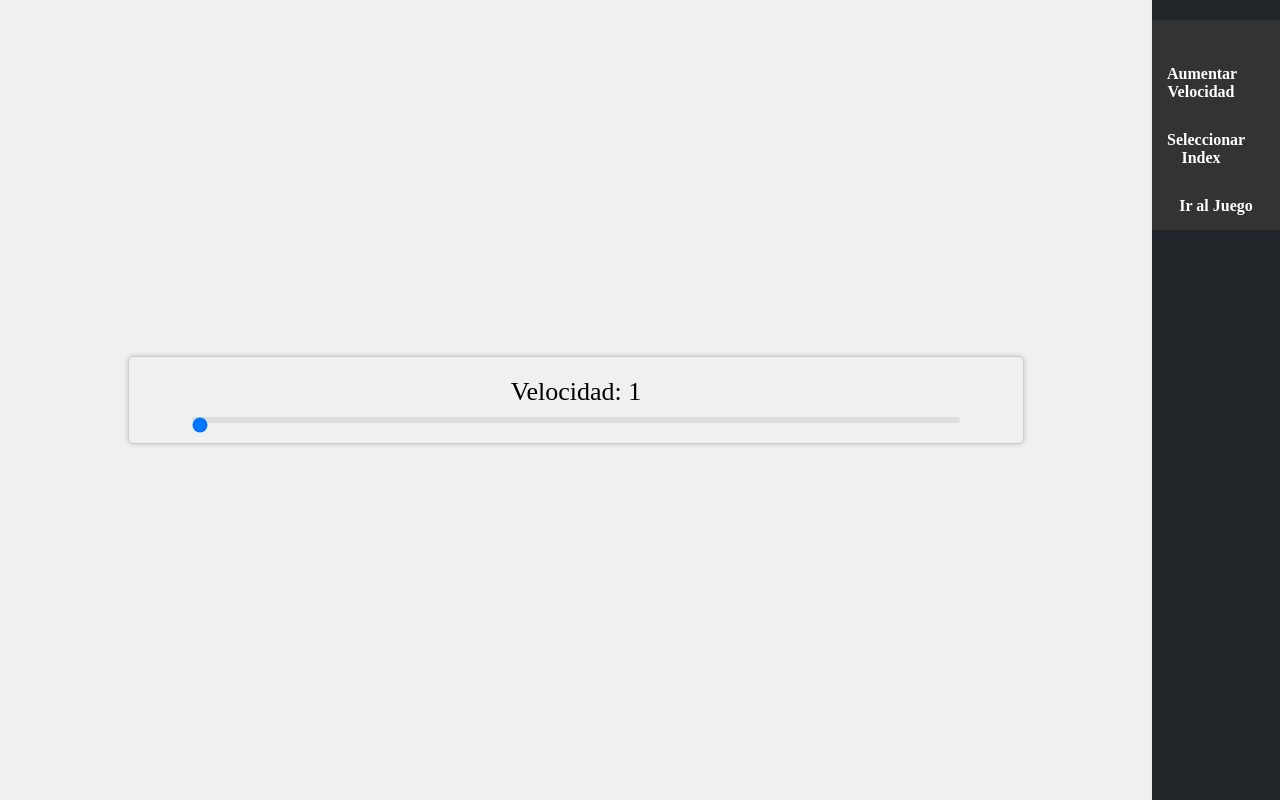
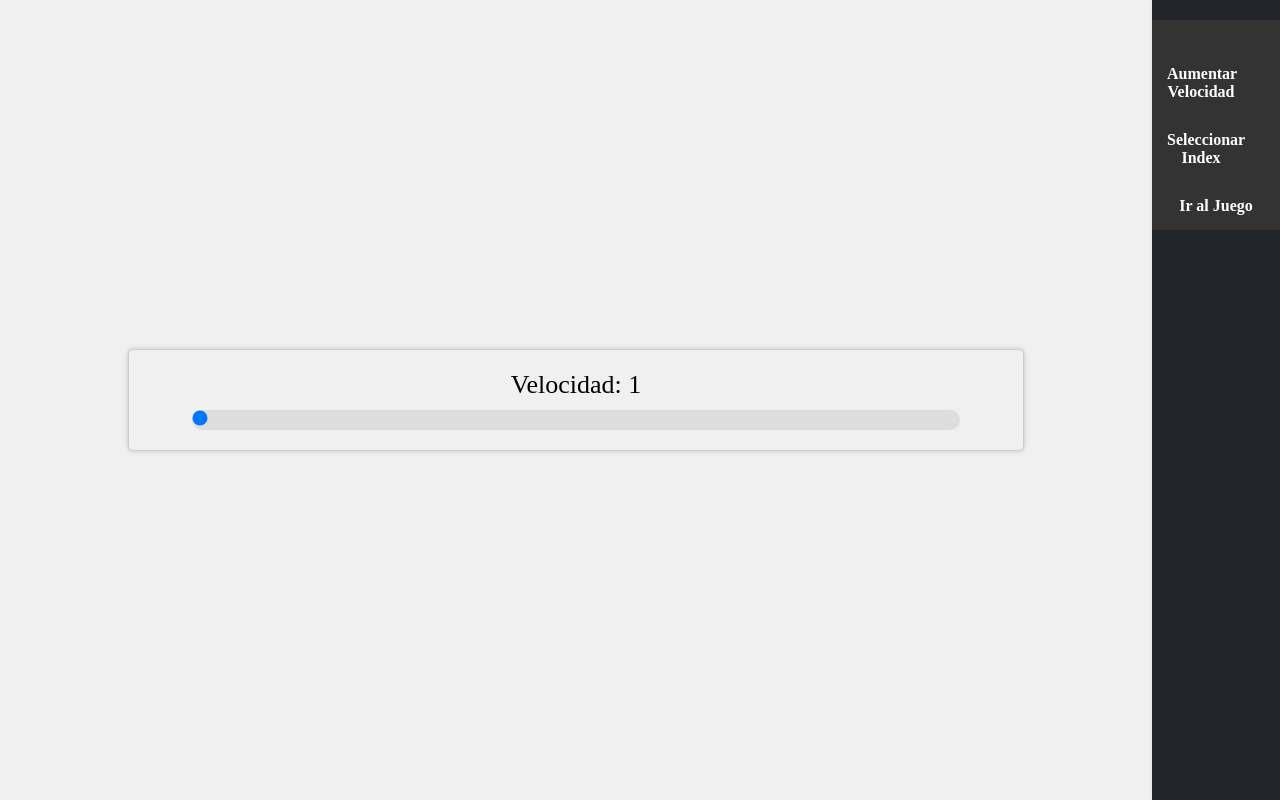
Before and after one commit to fmcarvjal/ArduinoColores1, a React (Vite) app: page /ArduinoColores1/direction-input in a window 1280 px wide. Built offline with nearby package versions, Linux system fonts and the light colour scheme.

Commit message:
esconder opciones

```diff
--- a/src/MoveDirection.css
+++ b/src/MoveDirection.css
@@ -23,6 +23,7 @@
 
     width: 90%; /* Cambia el ancho del slider al 100% */
     max-width: 1200px; /* Establece un ancho máximo */
+
   }
 
   /* Personaliza el aspecto del slider */
@@ -52,9 +53,9 @@
   /* Cambia el color de la barra del slider */
   .slider-container input[type="range"]::-webkit-slider-runnable-track {
     width: 100%;
-    height: 6px;
+    height: 20px;
     background-color: #ddd;
-    border-radius: 3px;
+    border-radius: 50px;
   }
 
   .slider-container input[type="range"]::-moz-range-track {
```
